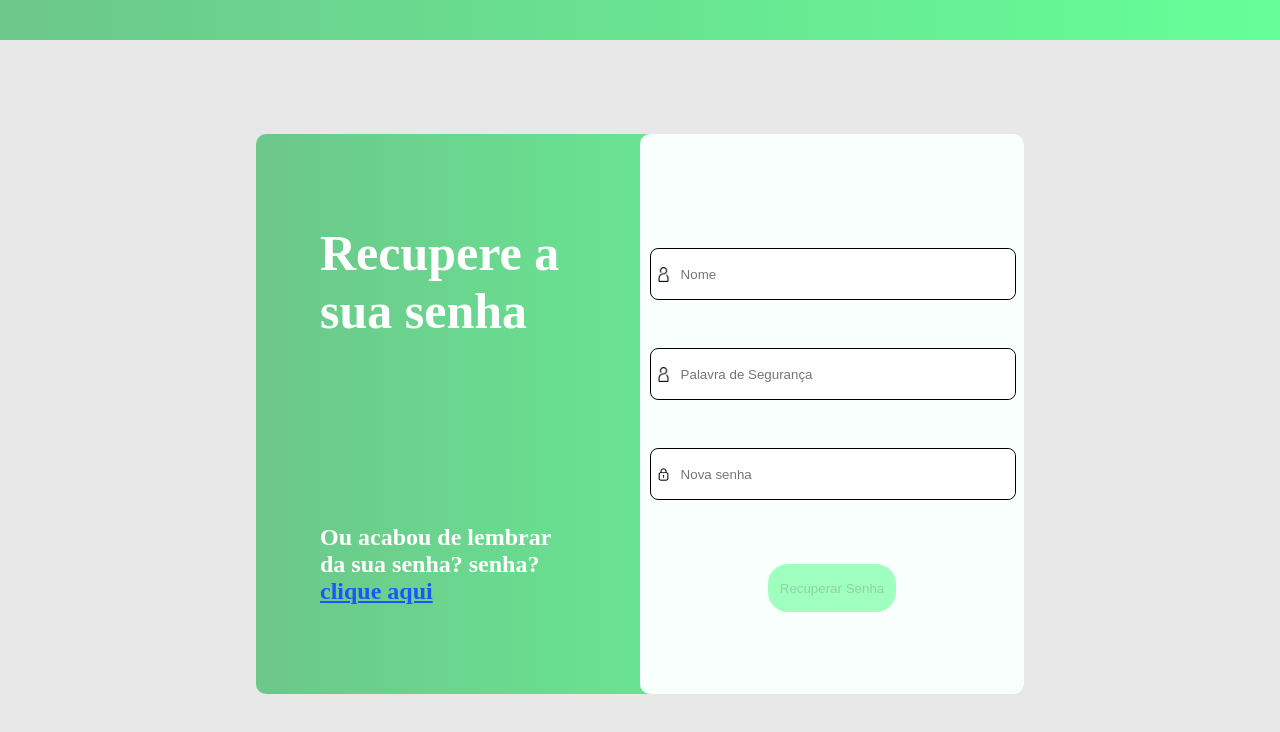
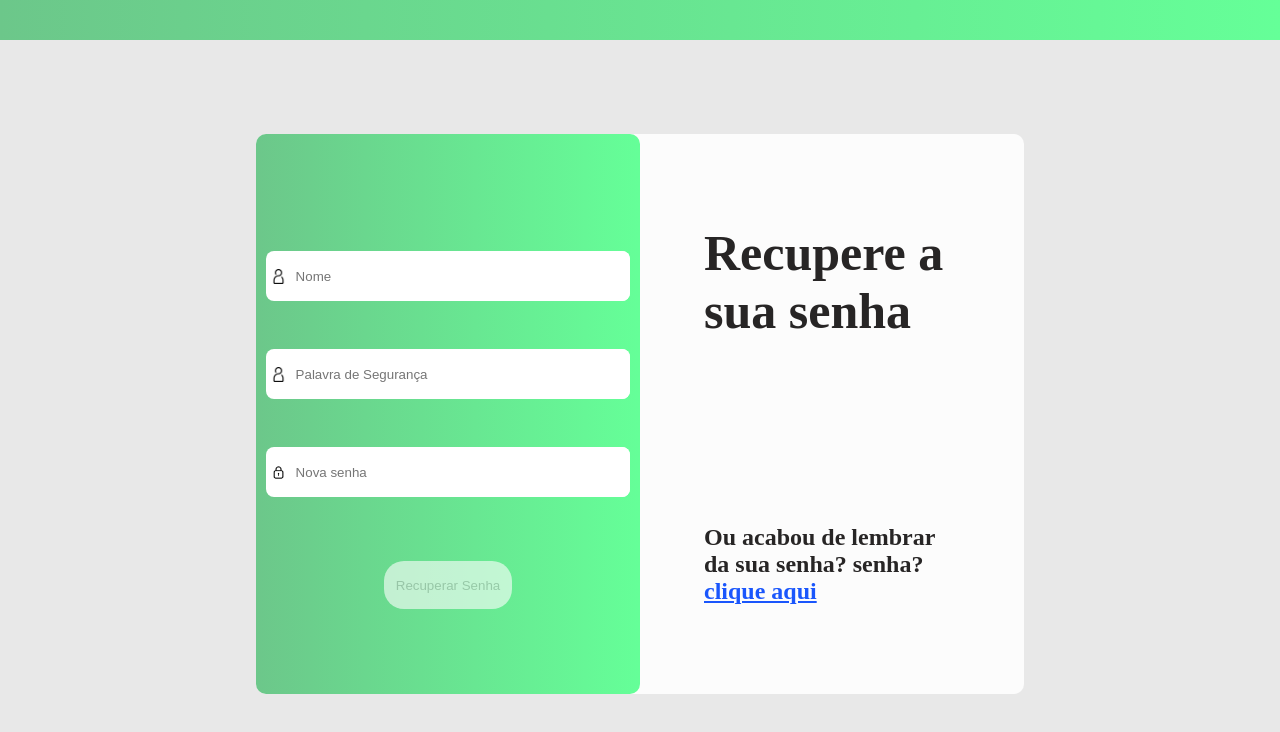
Before and after one commit to LucianoSegundo/DiarioDigital-Front-End, an Angular app: page /recuperar in a window 1280 px wide. Shown: the top 732 px of the page. Built offline with nearby package versions, Linux system fonts and the light colour scheme.

Commit message:
refatoração da tela de login

```diff
--- /dev/null
+++ b/src/app/DTO/RecuperarSenhaReques.ts
@@ -0,0 +1,12 @@
+export class RecuperarSenhaRequest {
+    nome: string;
+    senha: string;
+    palavraSeguranca: string;
+
+
+    constructor(nome: string, senha: string, palavraSeguranca: string) {
+      this.nome = nome;
+      this.senha = senha;
+      this.palavraSeguranca = palavraSeguranca;
+    }
+  }
--- a/src/app/components/login/login.component.css
+++ b/src/app/components/login/login.component.css
@@ -1,13 +1,3 @@
-.alerta {
-  display: block;
-  background-color: rgb(252, 75, 75);
-  border-radius: 5px;
-  text-align: center;
-  min-width: 99%;
-
-  padding: 20px 0;
-}
-
 main {
   width: 100vw;
   height: 93.5vh;
@@ -15,8 +5,8 @@ main {
 fieldset {
   display: flex;
   background-color: white;
-  border: none;
   align-items: center;
+  border: 1px solid black;
   border-radius: 8px;
 
   input {
@@ -92,7 +82,6 @@ app-button {
     fieldset {
       height: auto;
       width: 100%;
-      border: none;
       font-size: 20px;
 
       input {
@@ -115,12 +104,11 @@ app-button {
     flex-direction: row;
     justify-content: end;
 
-
-    color: white;
     font-weight: 600;
     border-radius: 10px;
+
+    color: var(--branco);
     background: -webkit-linear-gradient(180deg, var(--cSegun), var(--cPrim));
-
 
     width: 60vw;
     min-height: 70vh;
@@ -150,8 +138,7 @@ app-button {
     border-radius: 10px;
       width: 30vw;
       min-height: 70vh;
-      background: rgb(249, 255, 252);
-    }
+      background: var(--branco);    }
   }
 
   .form {
@@ -165,9 +152,8 @@ app-button {
 
     fieldset {
       width: 100%;
-      border: none;
       font-size: 20px;
-      border: 1px solid black;
+
 
       input {
         width: 100%;
--- a/src/app/components/login/login.component.ts
+++ b/src/app/components/login/login.component.ts
@@ -14,7 +14,6 @@ import { LoginRequest } from '../../DTO/LoginRequest';
 })
 export class LoginComponent {
   constructor(private api: AcessoApiService, private router: Router) { }
-
     aguardando:boolean= false;
     falha:boolean= false;
   formulario = new FormGroup({
@@ -33,8 +32,12 @@ logar(){
         let acesso = data.accessToken;
         console.log(acesso);
         localStorage.setItem("token",acesso);
-        this.aguardando = false;
-        this.router.navigate(["/principal"]);
+
+        setTimeout(()=>{
+          this.aguardando = false;
+          this.router.navigate(["/principal"]);
+        }, 550);
+
       },
       error: (error) =>{
         console.error('Erro ao fazer a requisição:', error.error.message);
--- a/src/app/components/tela-recuperar/tela-recuperar.component.css
+++ b/src/app/components/tela-recuperar/tela-recuperar.component.css
@@ -1,9 +1,6 @@
-
-
 main {
   width: 100vw;
   min-height: 93.5vh;
-
 }
 fieldset {
   display: flex;
@@ -16,6 +13,7 @@
     padding: 5px;
     border: none;
   }
+
 
   img {
     margin: 0 5px;
@@ -33,13 +31,13 @@
   margin-bottom: 4vh;
 }
 @media (max-width: 1080px) {
+  .telaRecu {
 
-    .telaLogin{
-      background: -webkit-linear-gradient(180deg, var(--cSegun), var(--cPrim));
+    background: rgb(249, 255, 252);
     margin-top: 8vh;
     padding-bottom: 8vh;
   }
-    .info{
+  .info {
     display: flex;
     flex-direction: column;
     justify-content: center;
@@ -50,7 +48,7 @@
     h3 {
       font-size: 40px;
     }
-      color: white;
+    color: var(--texto);
   }
   .se-form {
     display: flex;
@@ -59,15 +57,13 @@
     align-items: center;
     margin-top: 2vh;
 
-
     font-weight: 600;
 
     width: 100%;
     min-height: 40vh;
-      background:rgb(249, 255, 252);
+    background: -webkit-linear-gradient(180deg, var(--cSegun), var(--cPrim));
     border-radius: 10px;
     padding-bottom: 6vh;
-
   }
 
   .form {
@@ -102,18 +98,16 @@
     justify-content: center;
     align-items: center;
   }
-    .telaLogin{
+  .telaRecu {
     display: flex;
     align-items: end;
-      flex-direction: row;
+    flex-direction: row-reverse;
     justify-content: end;
 
-
-      color: white;
     font-weight: 600;
     border-radius: 10px;
-      background: -webkit-linear-gradient(180deg, var(--cSegun), var(--cPrim));
-
+    color: var(--texto);
+    background: var(--branco);
 
     width: 60vw;
     min-height: 70vh;
@@ -122,7 +116,7 @@
       font-size: 50px;
       width: 20vw;
     }
-      .info{
+    .info {
       display: flex;
       align-items: center;
       flex-direction: column;
@@ -131,7 +125,7 @@
       width: 30vw;
       height: 70vh;
 
-        p{
+      p {
         font-size: 150%;
         width: 20vw;
       }
@@ -144,7 +138,7 @@
       border-radius: 10px;
       width: 30vw;
       min-height: 70vh;
-        background: rgb(249, 255, 252);
+      background: -webkit-linear-gradient(180deg, var(--cSegun), var(--cPrim));
     }
   }
 
@@ -161,13 +155,11 @@
       width: 100%;
       border: none;
       font-size: 20px;
-        border: 1px solid black;
 
       input {
         width: 100%;
         height: 40px;
         border-radius: 8px;
-
       }
     }
   }
--- a/src/app/components/tela-recuperar/tela-recuperar.component.html
+++ b/src/app/components/tela-recuperar/tela-recuperar.component.html
@@ -1,6 +1,6 @@
 <main>
 
-    <section class="telaLogin">
+    <section class="telaRecu">
 
         <section class="info">
             <h3>Recupere a sua senha</h3>
@@ -49,7 +49,7 @@
                 </fieldset>
 
             </form>
-                <app-button mensagem="Recuperar Senha" (submit)="falha" [desabilitado]="!formulario.valid"></app-button>
+            <app-button classe="blanco" mensagem="Recuperar Senha" (submit)="falha" [desabilitado]="!formulario.valid"></app-button>
 
         </section>
     </section>
--- a/src/app/components/tela-recuperar/tela-recuperar.component.ts
+++ b/src/app/components/tela-recuperar/tela-recuperar.component.ts
@@ -1,8 +1,9 @@
 import { Component } from '@angular/core';
 import { FormControl, FormGroup, ReactiveFormsModule, Validators } from '@angular/forms';
+import { Router } from '@angular/router';
+import { RecuperarSenhaRequest } from '../../DTO/RecuperarSenhaReques';
+import { AcessoApiService } from '../../service/acesso-api.service';
 import { ButtonComponent } from '../button/button.component';
-import { AcessoApiService } from '../../service/acesso-api.service';
-import { Router } from '@angular/router';
 
 @Component({
   selector: 'app-tela-recuperar',
@@ -12,8 +13,8 @@ import { Router } from '@angular/router';
   styleUrl: './tela-recuperar.component.css'
 })
 export class TelaRecuperarComponent {
-  aguardando:boolean= false;
-  falha:boolean= false;
+  aguardando: boolean = false;
+  falha: boolean = false;
   formulario = new FormGroup({
     nome: new FormControl('', [Validators.required, Validators.minLength(4)]),
     palavra: new FormControl('', [Validators.required, Validators.minLength(4)]),
@@ -22,9 +23,33 @@ formulario = new FormGroup({
   });
   constructor(private api: AcessoApiService, private router: Router) { }
 
-telaLogin(){
+  telaLogin() {
     this.router.navigate(["/login"]);
   }
 
+  logar() {
+    if (this.formulario.valid) {
+      this.aguardando = true;
+      this.falha = false;
+      this.api.recuperarSenha(this.formulario.value as RecuperarSenhaRequest).subscribe({
+        next: (data) => {
+
+          setTimeout(() => {
+            this.aguardando = false;
+            this.telaLogin();
+          }, 550);
+
+        },
+        error: (error) => {
+          console.error('Erro ao fazer a requisição:', error.error.message);
+          this.aguardando = false;
+          this.falha = true;
+
+
 
         }
+      })
+    }
+  }
+
+}
--- a/src/app/service/acesso-api.service.ts
+++ b/src/app/service/acesso-api.service.ts
@@ -4,6 +4,7 @@ import { environment } from '../../environments/environment';
 import { LoginRequest } from '../DTO/LoginRequest';
 import { UsuarioRequest } from '../DTO/UsuarioRequest';
 import { Observable } from 'rxjs';
+import { RecuperarSenhaRequest } from '../DTO/RecuperarSenhaReques';
 @Injectable({
   providedIn: 'root'
 })
@@ -19,4 +20,8 @@ export class AcessoApiService {
   login(usuario: LoginRequest): Observable<any>{
     return this.http.post(this.userUrl+"login", usuario);
   }
+  recuperarSenha(usuario:RecuperarSenhaRequest){
+    return this.http.put(this.userUrl+"recuperarSenha",usuario);
+  }
+
 }
--- a/src/styles.css
+++ b/src/styles.css
@@ -1,11 +1,11 @@
-*{
+* {
   margin: 0px;
   padding: 0px;
-
 
   --cPrim: rgb(108, 199, 138);
   --cSegun: rgb(101, 255, 152);
   --PrimCon: rgb(78, 134, 97);
+  --branco: rgb(252, 252, 252);
 
   --texto: rgb(39, 37, 37);
   --texto2: rgb(63, 61, 61);
@@ -35,7 +35,6 @@
     border-radius: 5px;
     text-align: center;
     color: rgb(44, 41, 41);
-
   }
 
   .direcionador {
@@ -48,9 +47,11 @@
     color: darkblue;
   }
 
-
-
+  input:focus {
+    border: none;
+    outline: none;
   }
-body{
-    background: #E8E8E8;
 }
+body {
+  background: #e8e8e8;
+}
```
Lines whose indentation alone changed are shown as unchanged.
